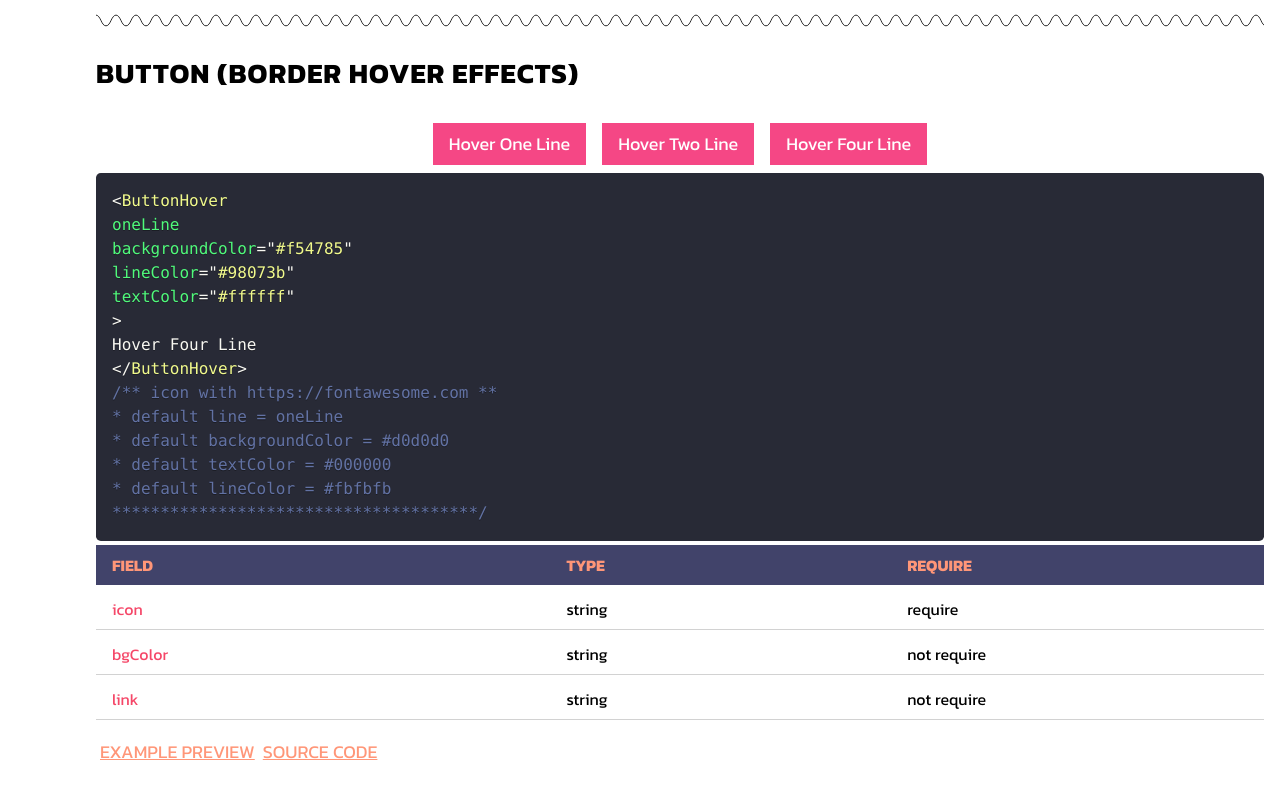
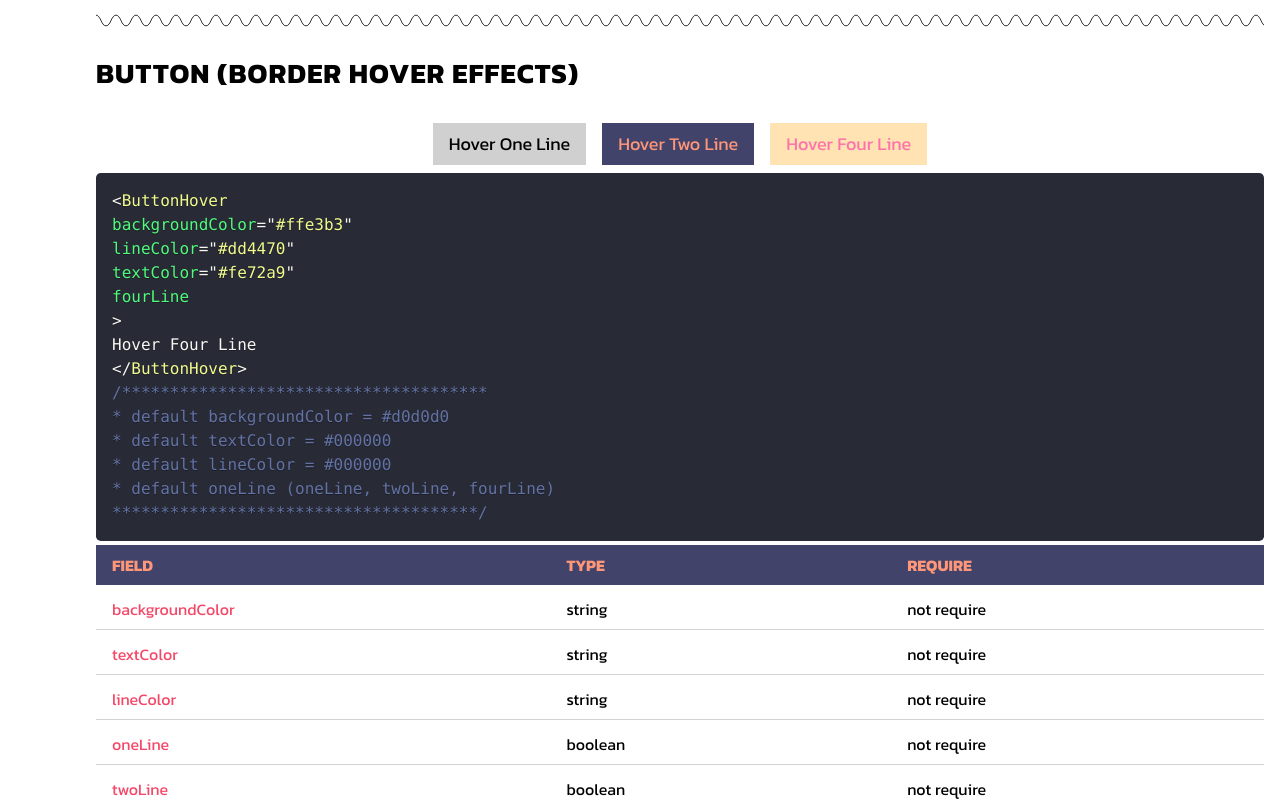
Before and after one commit to timenakrab/frontend-design, a Next.js app: page /button in a window 1280 px wide. Shown: the part 800-1601 px from the top of the page. Built offline with nearby package versions, Linux system fonts and the light colour scheme; some icons are missing.

Commit message:
change button page

```diff
--- a/pages/button/index.tsx
+++ b/pages/button/index.tsx
@@ -133,17 +133,30 @@ const ButtonPage = ({ router }: ButtonPageProps) => {
       <WarpButtonComp>
         <SectionButton>
           <WarpButton>
-            <ButtonHover oneLine backgroundColor="#f54785" lineColor="#98073b" textColor="#ffffff">
+            <ButtonHover oneLine className="remove-border-color-button">
               Hover One Line
             </ButtonHover>
           </WarpButton>
           <WarpButton>
-            <ButtonHover twoLine backgroundColor="#f54785" lineColor="#98073b" textColor="#ffffff">
+            <ButtonHover
+              twoLine
+              backgroundColor="#41436a"
+              lineColor="#f54768"
+              textColor="#ff9678"
+              className="remove-border-color-button"
+            >
               Hover Two Line
             </ButtonHover>
           </WarpButton>
           <WarpButton>
-            <ButtonHover fourLine backgroundColor="#f54785" lineColor="#98073b" textColor="#ffffff">
+            <ButtonHover
+              fourLine
+              backgroundColor="#ffe3b3"
+              lineColor="#dd4470"
+              textColor="#fe72a9"
+              className="remove-border-color-button"
+              onClick={() => alert('onClick Four Line')}
+            >
               Hover Four Line
             </ButtonHover>
           </WarpButton>
@@ -153,18 +166,18 @@ const ButtonPage = ({ router }: ButtonPageProps) => {
             language="tsx"
             codeString={`
             <ButtonHover
-              oneLine
-              backgroundColor="#f54785"
-              lineColor="#98073b"
-              textColor="#ffffff"
+              backgroundColor="#ffe3b3"
+              lineColor="#dd4470"
+              textColor="#fe72a9"
+              fourLine
             >
               Hover Four Line
             </ButtonHover>
-              /** icon with https://fontawesome.com **
-               * default line = oneLine
+              /**************************************
                * default backgroundColor = #d0d0d0
                * default textColor = #000000
-               * default lineColor = #fbfbfb
+               * default lineColor = #000000
+               * default oneLine (oneLine, twoLine, fourLine)
                **************************************/
             `}
             customStyles={{ padding: 0 }}
@@ -172,18 +185,33 @@ const ButtonPage = ({ router }: ButtonPageProps) => {
           <TableRequirefield
             body={[
               {
-                name: 'icon',
-                type: 'string',
-                require: true,
-              },
-              {
-                name: 'bgColor',
+                name: 'backgroundColor',
                 type: 'string',
                 require: false,
               },
               {
-                name: 'link',
+                name: 'textColor',
                 type: 'string',
+                require: false,
+              },
+              {
+                name: 'lineColor',
+                type: 'string',
+                require: false,
+              },
+              {
+                name: 'oneLine',
+                type: 'boolean',
+                require: false,
+              },
+              {
+                name: 'twoLine',
+                type: 'boolean',
+                require: false,
+              },
+              {
+                name: 'fourLine',
+                type: 'boolean',
                 require: false,
               },
             ]}
--- a/public/customs.css
+++ b/public/customs.css
@@ -13,3 +13,17 @@ body::-webkit-scrollbar-track {
 body::-webkit-scrollbar-thumb {
   background-color: #6649b8;
 }
+
+.remove-border-color-button {
+  outline: 0px !important;
+  -webkit-appearance: none;
+  box-shadow: none;
+  border: 0px solid transparent !important;
+}
+
+.remove-border-color-button:focus {
+  outline: 0px !important;
+  -webkit-appearance: none;
+  box-shadow: none;
+  border: 0px solid transparent !important;
+}
--- a/src/button/ButtonHover.tsx
+++ b/src/button/ButtonHover.tsx
@@ -11,7 +11,6 @@ type ButtonProps = {
 const OneLineButton = styled.button<ButtonProps>`
   display: inline-block;
   position: relative;
-  border: none;
   color: ${(props) => props.textColor};
   font-family: 'Kanit';
   font-size: 18px;
@@ -87,7 +86,6 @@ const ChildOne = styled.span<ButtonProps>`
 const TwoLineButton = styled.button<ButtonProps>`
   display: inline-block;
   position: relative;
-  border: none;
   color: ${(props) => props.textColor};
   font-family: 'Kanit';
   font-size: 18px;
@@ -156,7 +154,6 @@ const ChildTwo = styled.span<ButtonProps>`
 const FourLineButton = styled.button<ButtonProps>`
   display: inline-block;
   position: relative;
-  border: none;
   color: ${(props) => props.textColor};
   font-family: 'Kanit';
   font-size: 18px;
@@ -222,7 +219,7 @@ const ChildFour = styled.span<ButtonProps>`
   }
 `;
 
-interface ButtonHoverProps {
+interface ButtonHoverProps extends React.ButtonHTMLAttributes<HTMLButtonElement> {
   children: string | ChildrenProps;
   textColor?: string;
   backgroundColor?: string;
@@ -232,42 +229,54 @@ interface ButtonHoverProps {
   fourLine?: boolean;
 }
 
-const ButtonHover = ({
-  oneLine,
-  twoLine,
-  fourLine,
-  children,
-  textColor,
-  backgroundColor,
-  lineColor,
-}: ButtonHoverProps) => {
+const ButtonHover: React.FC<ButtonHoverProps> = (props: ButtonHoverProps) => {
+  const { oneLine, twoLine, fourLine, children, textColor, backgroundColor, lineColor } = props;
   if (oneLine) {
     return (
-      <OneLineButton backgroundColor={backgroundColor} lineColor={lineColor} textColor={textColor}>
+      <OneLineButton
+        /* eslint-disable-next-line react/jsx-props-no-spreading */
+        {...props}
+        backgroundColor={backgroundColor}
+        lineColor={lineColor}
+        textColor={textColor}
+      >
         <ChildOne lineColor={lineColor}>{children}</ChildOne>
       </OneLineButton>
     );
   }
   if (twoLine) {
     return (
-      <TwoLineButton backgroundColor={backgroundColor} lineColor={lineColor} textColor={textColor}>
+      <TwoLineButton
+        /* eslint-disable-next-line react/jsx-props-no-spreading */
+        {...props}
+        backgroundColor={backgroundColor}
+        lineColor={lineColor}
+        textColor={textColor}
+      >
         <ChildTwo lineColor={lineColor}>{children}</ChildTwo>
       </TwoLineButton>
     );
   }
   if (fourLine) {
     return (
-      <FourLineButton backgroundColor={backgroundColor} lineColor={lineColor} textColor={textColor}>
+      <FourLineButton
+        /* eslint-disable-next-line react/jsx-props-no-spreading */
+        {...props}
+        backgroundColor={backgroundColor}
+        lineColor={lineColor}
+        textColor={textColor}
+      >
         <ChildFour lineColor={lineColor}>{children}</ChildFour>
       </FourLineButton>
     );
   }
   return (
     <OneLineButton
+      /* eslint-disable-next-line react/jsx-props-no-spreading */
+      {...props}
       backgroundColor={backgroundColor}
       lineColor={lineColor}
       textColor={textColor}
-      onClick={() => console.log('click')}
     >
       <ChildOne lineColor={lineColor}>{children}</ChildOne>
     </OneLineButton>
@@ -277,7 +286,7 @@ const ButtonHover = ({
 ButtonHover.defaultProps = {
   textColor: '#000000',
   backgroundColor: '#d0d0d0',
-  lineColor: '#fbfbfb',
+  lineColor: '#000000',
   oneLine: false,
   twoLine: false,
   fourLine: false,
```
Also changed, not shown: pages/button/button-hover-border.tsx (+24 -14 lines).
